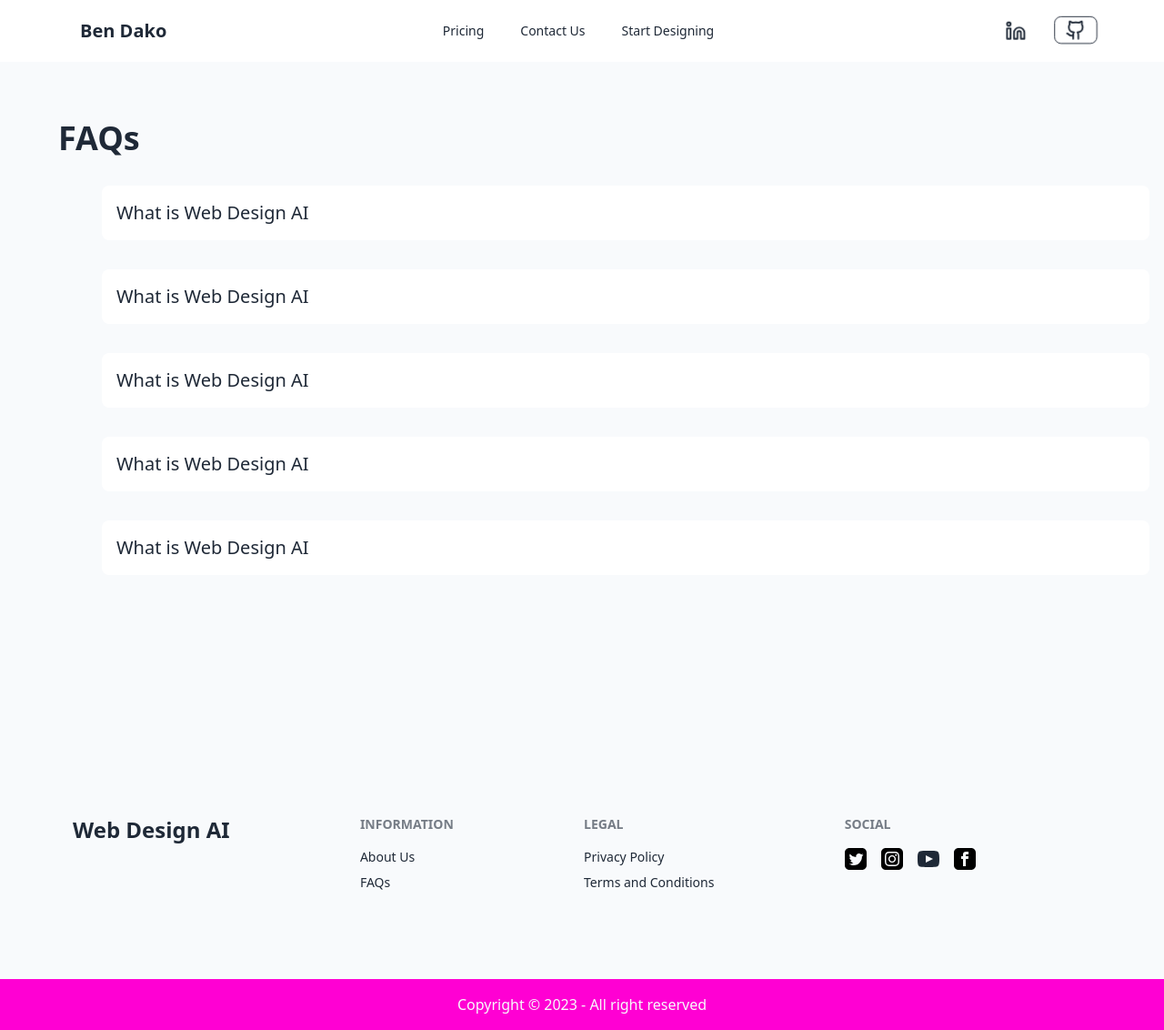
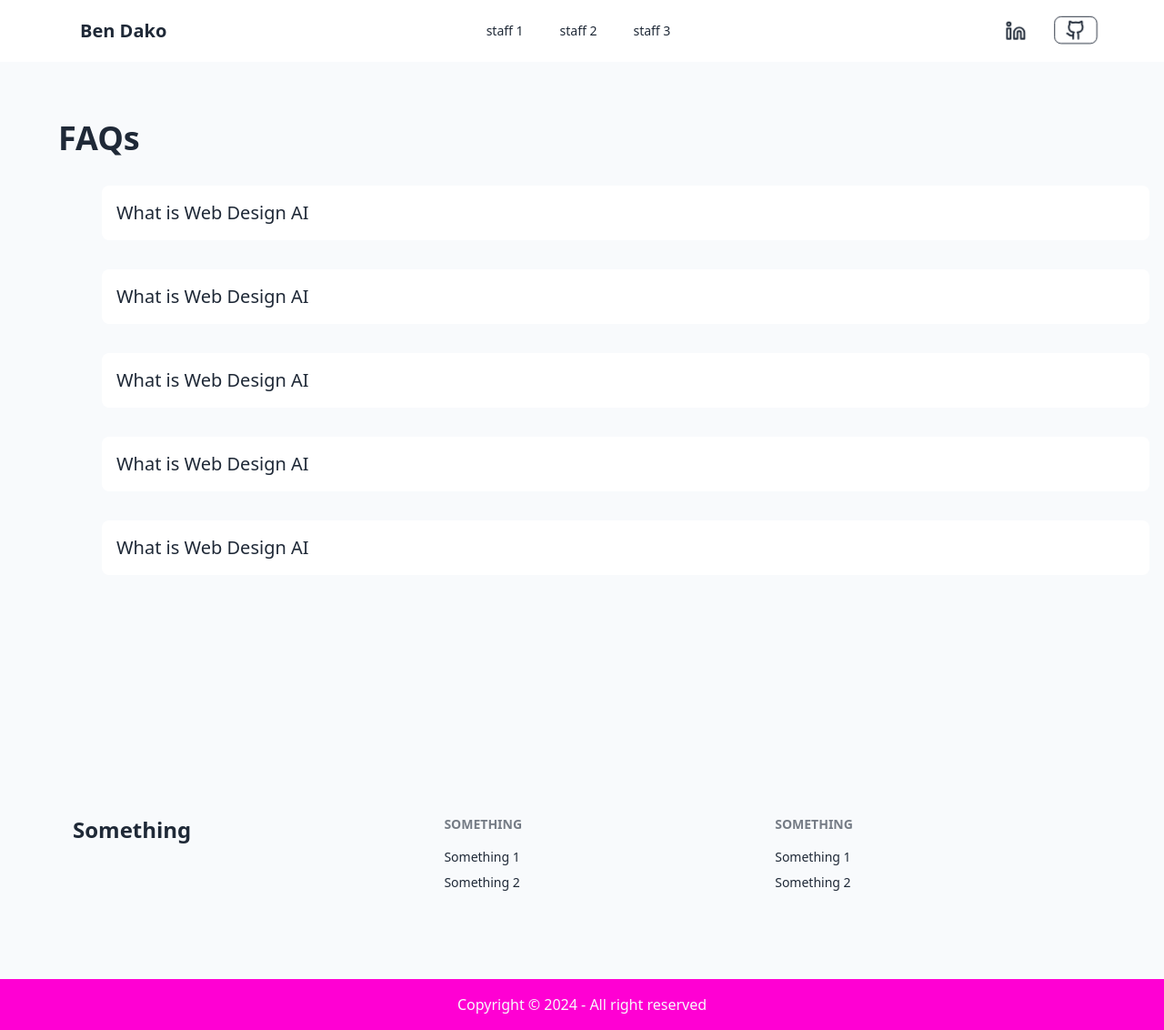
Before and after one commit to Bendako/portfolio-next, a Next.js app: page /faqs in a window 1280 px wide. Shown: the whole page at 91% size. Built offline with nearby package versions, Linux system fonts and the light colour scheme.

Commit message:
remove unnecessary components

```diff
--- a/src/components/home/CTA2.js
+++ b/src/components/home/CTA2.js
@@ -7,7 +7,7 @@ function CTA2(){
              <div className="grid place-items-center  w-full ">
             <div className="max-w-6xl py-24 px-4 content-center text-center justify-center">
                 <h2 className="text-3xl  text-center font-bold">Start designing your website now</h2>
-                <Link href="/start-designing"><button className="btn mt-12 btn-primary inline-block px-12 normal-case">Get Started</button></Link>
+                {/* <Link href="/start-designing"><button className="btn mt-12 btn-primary inline-block px-12 normal-case">Get Started</button></Link> */}
             </div>
         </div>
         </>
--- a/src/components/home/FeatureSection.js
+++ b/src/components/home/FeatureSection.js
@@ -6,7 +6,7 @@ import FeatureImageContainer from "../common/FeatureImageContainer"
 function FeatureSection({title, leftText, showHeading}){
     return(
         <>
-        {showHeading && <h2 className="text-3xl mt-12 text-center font-bold">Unveiling Our Potential</h2>}
+        {showHeading && <h2 className="text-3xl mt-12 text-center font-bold">Projects</h2>}
         <div className={`grid place-items-center w-full ${leftText ? "" : ""}`}>
             <div className="max-w-6xl px-4 py-12 content-center justify-center">
                 <div className="grid  md:grid-cols-2 grid-cols-1 gap-8">
--- a/src/components/home/GenerationStep.js
+++ b/src/components/home/GenerationStep.js
@@ -3,6 +3,9 @@ import ArrowDownOnSquareIcon  from '@heroicons/react/24/outline/ArrowDownOnSquar
 import ArrowUpOnSquareIcon  from '@heroicons/react/24/outline/ArrowUpOnSquareIcon'
 
 const generationStepData = [
+    {icon : <ArrowUpOnSquareIcon className='w-10 h-10 inline-block mr-2' />, description : "Step 1 Desciption"},
+    {icon : <DocumentTextIcon className='w-10 h-10 inline-block mr-2' />, description : "Step 2 Desciption"},
+    {icon : <ArrowDownOnSquareIcon className='w-10 h-10 inline-block mr-2' />, description : "Step 3 Desciption"},
     {icon : <ArrowUpOnSquareIcon className='w-10 h-10 inline-block mr-2' />, description : "Step 1 Desciption"},
     {icon : <DocumentTextIcon className='w-10 h-10 inline-block mr-2' />, description : "Step 2 Desciption"},
     {icon : <ArrowDownOnSquareIcon className='w-10 h-10 inline-block mr-2' />, description : "Step 3 Desciption"},
--- a/src/containers/Footer.js
+++ b/src/containers/Footer.js
@@ -7,19 +7,19 @@ function Footer() {
         <div className="bg-slate-50 flex justify-center">
             <footer className="footer pt-10 pb-24 px-4 max-w-6xl  text-base-content">
         <div>
-            <p className="font-bold text-2xl">Web Design AI<br/></p>
+            <p className="font-bold text-2xl">Something<br/></p>
        </div>
   <div>
-    <span className="footer-title">Information</span>
-    <Link href="/about-us" className="link link-hover">About Us</Link>
-    <Link href="/faqs" className="link link-hover">FAQs</Link>
+    <span className="footer-title">Something</span>
+    <Link href="/about-us" className="link link-hover">Something 1</Link>
+    <Link href="/faqs" className="link link-hover">Something 2</Link>
   </div>
   <div>
-    <span className="footer-title">Legal</span>
-    <Link href="/privacy-policy" className="link link-hover">Privacy Policy</Link>
-    <Link href="/terms-and-conditions" className="link link-hover">Terms and Conditions</Link>
+    <span className="footer-title">Something</span>
+    <Link href="/privacy-policy" className="link link-hover">Something 1</Link>
+    <Link href="/terms-and-conditions" className="link link-hover">Something 2</Link>
   </div>
-  <div>
+  {/* <div>
     <span className="footer-title">Social</span>
     <div className="grid grid-flow-col gap-4">
       <Link href="/" target="_blank"><svg xmlns="http://www.w3.org/2000/svg" width="24" height="24" viewBox="0 0 24 24"><path d="M19 0h-14c-2.761 0-5 2.239-5 5v14c0 2.761 2.239 5 5 5h14c2.762 0 5-2.239 5-5v-14c0-2.761-2.238-5-5-5zm-.139 9.237c.209 4.617-3.234 9.765-9.33 9.765-1.854 0-3.579-.543-5.032-1.475 1.742.205 3.48-.278 4.86-1.359-1.437-.027-2.649-.976-3.066-2.28.515.098 1.021.069 1.482-.056-1.579-.317-2.668-1.739-2.633-3.26.442.246.949.394 1.486.411-1.461-.977-1.875-2.907-1.016-4.383 1.619 1.986 4.038 3.293 6.766 3.43-.479-2.053 1.08-4.03 3.199-4.03.943 0 1.797.398 2.395 1.037.748-.147 1.451-.42 2.086-.796-.246.767-.766 1.41-1.443 1.816.664-.08 1.297-.256 1.885-.517-.439.656-.996 1.234-1.639 1.697z"/></svg></Link>
@@ -30,12 +30,12 @@ function Footer() {
       <Link href="/" target="_blank"><svg xmlns="http://www.w3.org/2000/svg" width="24" height="24" viewBox="0 0 24 24" className="fill-current"><path d="M19.615 3.184c-3.604-.246-11.631-.245-15.23 0-3.897.266-4.356 2.62-4.385 8.816.029 6.185.484 8.549 4.385 8.816 3.6.245 11.626.246 15.23 0 3.897-.266 4.356-2.62 4.385-8.816-.029-6.185-.484-8.549-4.385-8.816zm-10.615 12.816v-8l8 3.993-8 4.007z"></path></svg></Link>
       <Link href="/" target="_blank"><svg xmlns="http://www.w3.org/2000/svg" width="24" height="24" viewBox="0 0 24 24"><path d="M19 0h-14c-2.761 0-5 2.239-5 5v14c0 2.761 2.239 5 5 5h14c2.762 0 5-2.239 5-5v-14c0-2.761-2.238-5-5-5zm-3 7h-1.924c-.615 0-1.076.252-1.076.889v1.111h3l-.238 3h-2.762v8h-3v-8h-2v-3h2v-1.923c0-2.022 1.064-3.077 3.461-3.077h2.539v3z"/></svg></Link>
     </div>
-  </div>
+  </div> */}
 </footer>
         </div>
         <div className="p-4 flex justify-center bg-secondary">
         <div className="max-w-5xl text-slate-50">
-          <p>Copyright © 2023 - All right reserved</p>
+          <p>Copyright © 2024 - All right reserved</p>
         </div>
         </div>
         </div>
--- a/src/containers/Navlinks.js
+++ b/src/containers/Navlinks.js
@@ -5,10 +5,10 @@ function Navlinks(){
     return(
         <>
             {/* <li className="mr-2"><Link href="/features">Features</Link></li> */}
-            <li className="mr-2"><Link href="/pricing">Pricing</Link></li>
+            <li className="mr-2"><Link href="/pricing">staff 1</Link></li>
             {/* <li className="mr-2"><Link href="/blogs">Blogs</Link></li> */}
-            <li className="mr-2"><Link href="/contact-us">Contact Us</Link></li>
-            <li className="mr-2"><Link href="/start-designing">Start Designing</Link></li>
+            <li className="mr-2"><Link href="/contact-us">staff 2</Link></li>
+            <li className="mr-2"><Link href="/start-designing">staff 3</Link></li>
         </>
     )
 }
--- a/src/containers/PageMetaTags.js
+++ b/src/containers/PageMetaTags.js
@@ -2,20 +2,21 @@ import Head from 'next/head'
 
 function PageMetaTags({title, description, url}){
 
-    const pageTitle = `${title}${title.includes("Web Design AI") ? "" : " | Web Design AI"}`
+    // const pageTitle = `${title}${title.includes("Web Design AI") ? "" : " | Web Design AI"}`
+    const pageTitle = "Ben Dako"
 
     return(
         <Head>
                 <title>{pageTitle}</title>
                 <meta name="title" content={pageTitle} />
                 <meta name="description" content={description} />
-                <meta property="og:title" content={pageTitle} />
-                <meta property="og:description" content={description} />
-                <meta name="og:url" content={`https://www.webdesignai.com${url || ""}`} />
-                <meta name="twitter:title" content={pageTitle} />
-                <meta name="twitter:description" content={description} />
-                <meta property="twitter:url" content={`https://www.webdesignai.com${url || ""}`} />
-                <link rel="canonical" href={`https://www.webdesignai.com${url || ""}`} />
+                {/* <meta property="og:title" content={pageTitle} /> */}
+                {/* <meta property="og:description" content={description} /> */}
+                {/* <meta name="og:url" content={`https://www.webdesignai.com${url || ""}`} /> */}
+                {/* <meta name="twitter:title" content={pageTitle} /> */}
+                {/* <meta name="twitter:description" content={description} /> */}
+                {/* <meta property="twitter:url" content={`https://www.webdesignai.com${url || ""}`} /> */}
+                {/* <link rel="canonical" href={`https://www.webdesignai.com${url || ""}`} /> */}
         </Head>
     )
 }
--- a/src/pages/index.js
+++ b/src/pages/index.js
@@ -22,15 +22,15 @@ export default function Home() {
     </div>
         <Hero />
         <GenerationStep />
-        <FeatureSection showHeading={true} title="Feature title 1"/>
+        <FeatureSection showHeading={true} title="Project 1"/>
 
-        <FeatureSection title="Featuer title 2" leftText="1" />
+        <FeatureSection title="Project 2" leftText="2" />
 
-        <FeatureSection title="Feature title 3"/>
+        <FeatureSection title="Project 3"/>
 
-        <Testimonials />
-        <Pricing />
-        <CTA2 />
+        {/* <Testimonials /> */}
+        {/* <Pricing /> */}
+        {/* <CTA2 /> */}
     </>
   )
 }
```
